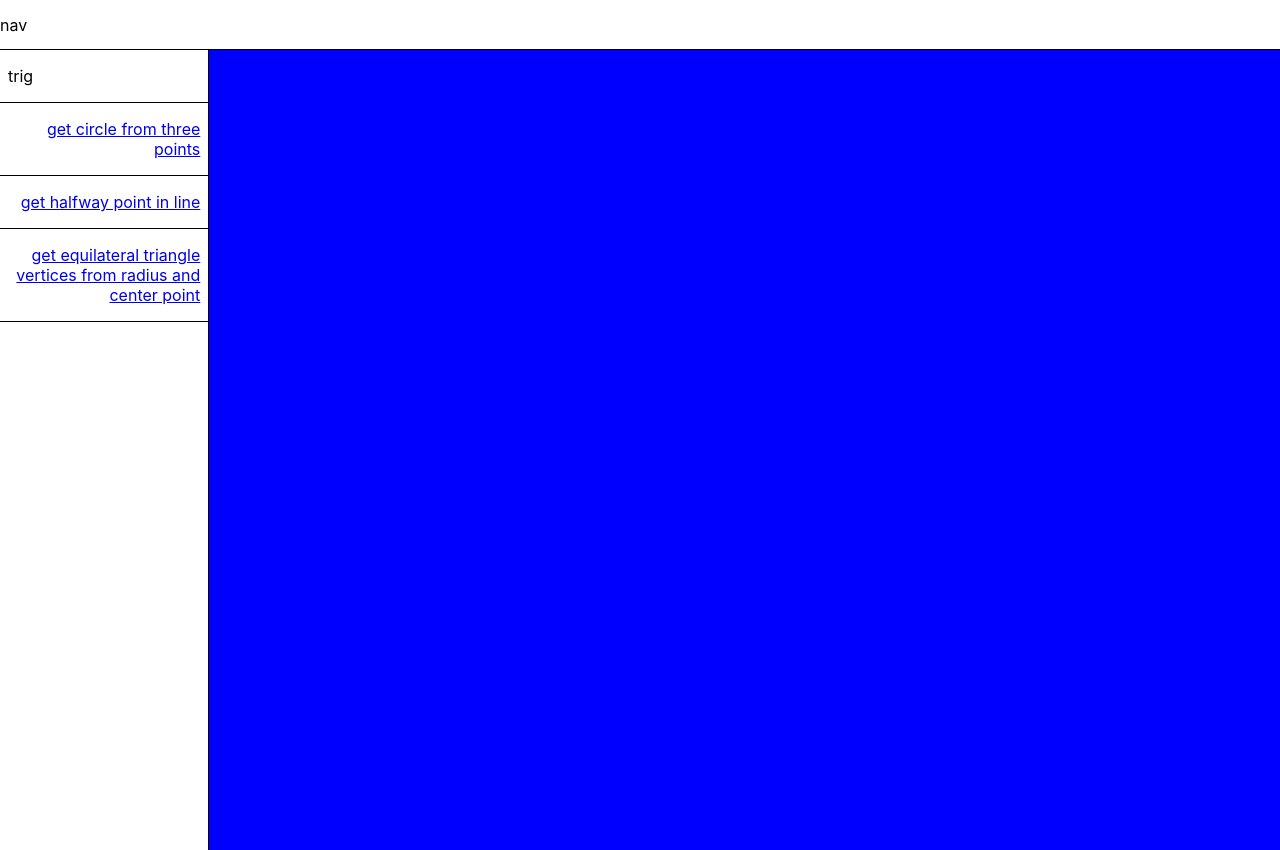
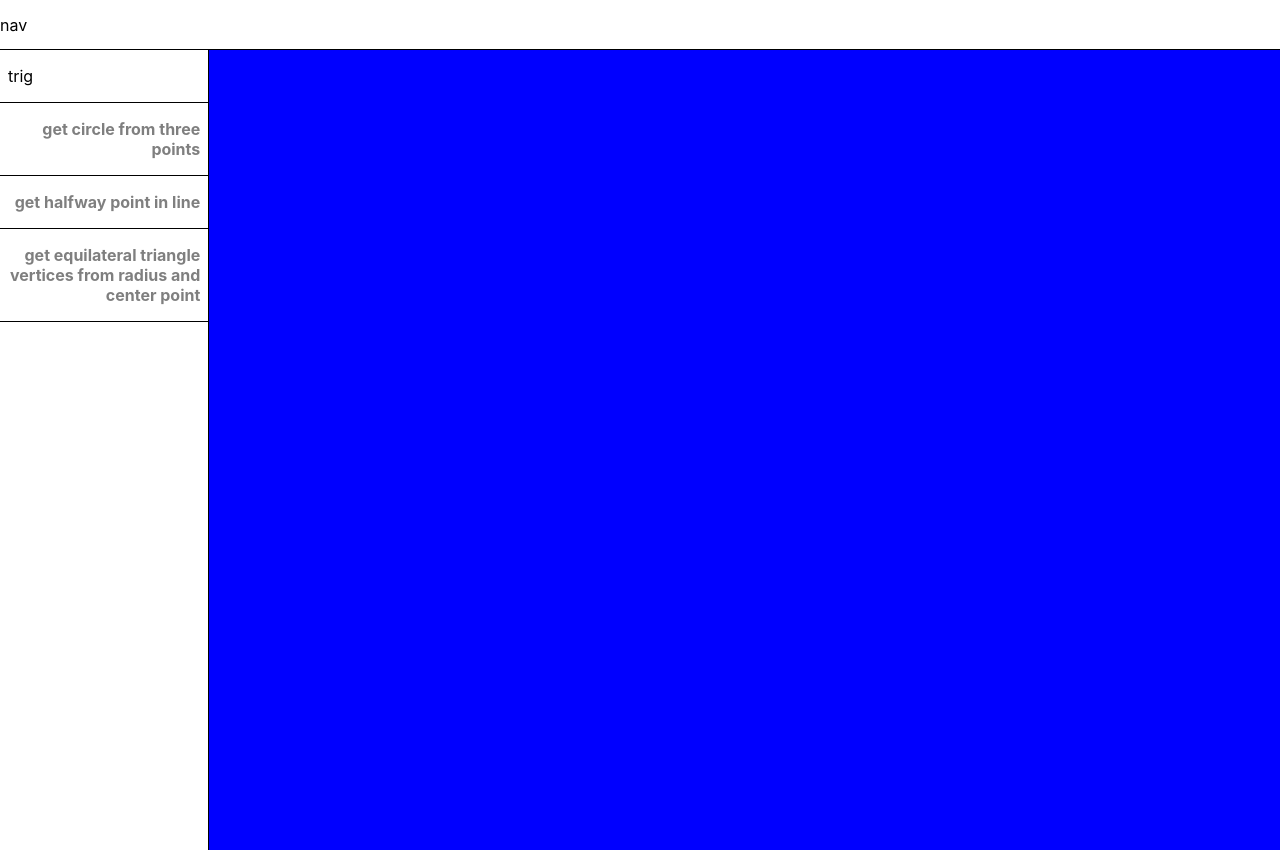
Before and after one commit to warpedpuppy/utils-site-typescript, a React (Create React App) app: page / in a window 1280 px wide. Built offline with nearby package versions, Linux system fonts and the light colour scheme.

Commit message:
styled links

```diff
--- a/public/index.html
+++ b/public/index.html
@@ -24,7 +24,7 @@
       work correctly both with client-side routing and a non-root public URL.
       Learn how to configure a non-root public URL by running `npm run build`.
     -->
-    <title>React App</title>
+    <title>utils and examples</title>
   </head>
   <body>
     <noscript>You need to enable JavaScript to run this app.</noscript>
--- a/src/App.scss
+++ b/src/App.scss
@@ -3,3 +3,12 @@
   padding: 0;
   box-sizing: border-box;
 }
+:root {
+  --site-gray: rgba(0, 0, 0, 0.5);
+}
+
+a {
+  text-decoration: none;
+  color: var(--site-gray);
+  font-weight: bold;
+}
--- a/src/components/SideBar/SideBar.tsx
+++ b/src/components/SideBar/SideBar.tsx
@@ -3,13 +3,14 @@ import Utils from "../../utils/Utils";
 import { NavLink } from "react-router-dom";
 import "./SideBar.scss";
 
+type LargerCategory = {
+  [key: string]: IndividualExample;
+};
+
 type IndividualExample = {
   t: string;
   l: string;
   f: any;
-};
-type LargerCategory = {
-  [key: string]: IndividualExample;
 };
 
 function SideBar() {
@@ -29,7 +30,7 @@ function SideBar() {
         arr.push(
           <dd key={`sidemenu-dd-${innerKey}`}>
             <NavLink
-              to={l}
+              to={`/examples/${l}`}
               className={({ isActive, isPending }) =>
                 isPending ? "pending" : isActive ? "active" : ""
               }
```
Also changed, not shown: src/components/NavBar/NavBar.tsx (renamed from src/components/NavBar/NavBar.jsx), src/components/PrimaryCanvas/PrimaryCanvas.tsx (renamed from src/components/PrimaryCanvas/PrimaryCanvas.jsx), src/pages/Home.tsx (renamed from src/pages/Home.jsx).
